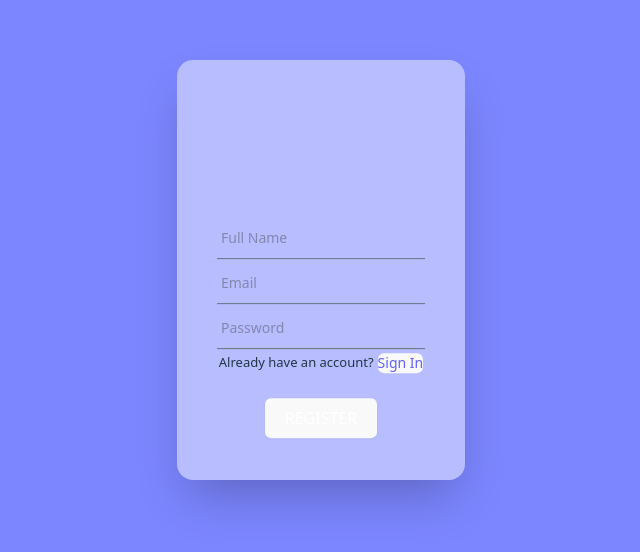
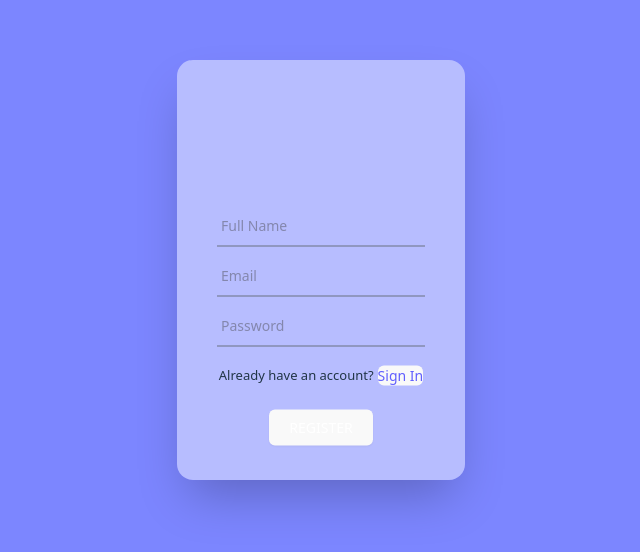
Before and after one commit to Almagius116/a3store, a React (Vite) app in the folder front-end/: page /signup in a window 1280 px wide. Shown: the part 130-682 px from the top of the page, without its empty margins (319-959 px from the left). Built offline with nearby package versions, Linux system fonts and the light colour scheme; no server answers.

Commit message:
feat: add validation using react-hook-form for login and register

```diff
--- a/front-end/package.json
+++ b/front-end/package.json
@@ -18,6 +18,7 @@
     "dotenv": "^16.5.0",
     "react": "^19.1.0",
     "react-dom": "^19.1.0",
+    "react-hook-form": "^7.59.0",
     "react-redux": "^9.2.0",
     "react-router-dom": "^7.6.2",
     "tailwind-merge": "^3.3.1",
--- a/front-end/src/components/buttons/Button.jsx
+++ b/front-end/src/components/buttons/Button.jsx
@@ -1,12 +1,12 @@
 import { cn } from "../../lib/utils";
 
-const Button = ({ children, className, onClick, isDisabled }) => {
+const Button = ({ children, className, isDisabled, ...props }) => {
   return (
     <button
-      onClick={onClick}
+      {...props}
       disabled={isDisabled}
       className={cn(
-        `text-white text-[16px] rounded-md bg-indigo-500  px-5 py-2.5 shadow-xs active:text-white transition duration-500 font-medium cursor-pointer ${
+        `text-white text-sm rounded-md bg-indigo-500  px-5 py-2.5 shadow-xs active:text-white transition duration-500 font-medium cursor-pointer ${
           isDisabled
             ? "opacity-50 cursor-not-allowed hover:bg-none"
             : "hover:bg-indigo-700"
--- /dev/null
+++ b/front-end/src/components/input/AuthInputText.jsx
@@ -0,0 +1,17 @@
+import ValidationText from "../text/ValidationText";
+
+const AuthInputText = ({ validation, ...props }) => {
+  return (
+    <>
+      <input
+        {...props}
+        className={
+          "bg-white/0 focus:outline-none border-b border-b-gray-500 w-52 text-zinc-600 text-sm text-start placeholder:text-start rounded-none px-1 pb-2.5 pt-1"
+        }
+      />
+      <ValidationText>{validation}</ValidationText>
+    </>
+  );
+};
+
+export default AuthInputText;
--- a/front-end/src/components/input/InputText.jsx
+++ b/front-end/src/components/input/InputText.jsx
@@ -1,14 +1,12 @@
 import { cn } from "../../lib/utils";
 
-const InputText = ({ placeholder, className, onChange }) => {
+const InputText = ({ className, ...props }) => {
   return (
     <>
       <input
-        type="text"
-        onChange={onChange}
-        placeholder={placeholder}
+        {...props}
         className={cn(
-          "w-40 focus:outline-none rounded-4xl bg-gray-100 px-4 py-2.5 text-gray-600 placeholder:text-center text-center",
+          "w-40 focus:outline-none rounded-xl bg-gray-100 px-5 py-3 text-gray-600 placeholder:text-start text-start text-sm",
           className
         )}
       />
--- a/front-end/src/components/link/LinkButton.jsx
+++ b/front-end/src/components/link/LinkButton.jsx
@@ -4,7 +4,6 @@ import { useNavigate } from "react-router-dom";
 const LinkButton = ({ children, dest, className }) => {
   const navigate = useNavigate();
   return (
-    <div className="items-center justify-center">
     <button
       onClick={() => navigate(dest)}
       className={cn(
@@ -14,7 +13,6 @@ const LinkButton = ({ children, dest, className }) => {
     >
       {children}
     </button>
-    </div>
   );
 };
 
--- /dev/null
+++ b/front-end/src/components/text/ValidationText.jsx
@@ -0,0 +1,14 @@
+const ValidationText = ({ children }) => {
+  const exist = Boolean(children);
+  return (
+    <p
+      className={`text-red-500 text-[10px] text-end ${
+        exist ? "visible" : "invisible"
+      }`}
+    >
+      {children || "false"}
+    </p>
+  );
+};
+
+export default ValidationText;
--- a/front-end/src/features/auth/authService.js
+++ b/front-end/src/features/auth/authService.js
@@ -10,7 +10,7 @@ export const getDecodedToken = async () => {
   return res;
 };
 
-export const register = async (data) => {
+export const registerUser = async (data) => {
   const res = await axios.post(`/users`, data);
   return res;
 };
--- /dev/null
+++ b/front-end/src/features/user/userService.js
@@ -0,0 +1,6 @@
+import axios from "../../utils/axiosInstance";
+
+export const profile = async (id) => {
+  const res = await axios.get(`/users/${id}`);
+  return res;
+};
--- a/front-end/src/pages/LoginPage.jsx
+++ b/front-end/src/pages/LoginPage.jsx
@@ -1,13 +1,17 @@
-import { useState } from "react";
 import Button from "../components/buttons/Button";
 import InputCard from "../components/cards/InputCard";
 import LinkButton from "../components/link/LinkButton";
 import { login } from "../features/auth/authService";
 import { useNavigate } from "react-router-dom";
+import { useForm } from "react-hook-form";
+import AuthInputText from "../components/input/AuthInputText";
 
 const LoginPage = () => {
-  const [email, setEmail] = useState("");
-  const [password, setPassword] = useState("");
+  const {
+    register,
+    handleSubmit,
+    formState: { errors },
+  } = useForm();
   const navigate = useNavigate();
 
   const handleLogin = async () => {
@@ -26,46 +30,52 @@ const LoginPage = () => {
           <InputCard className={"bg-white/45 grid gap-1.5 h-96"}>
             <div className=""></div>
             <div className="flex flex-col items-center justify-center gap-3 ">
-              <input
+              <form onSubmit={handleSubmit((data) => handleLogin(data))}>
+                <AuthInputText
+                  {...register("email", {
+                    required: "This is required",
+                    pattern: {
+                      value: /^[^@]+@[^@]+\.[^@]+$/,
+                      message: "Email is not valid",
+                    },
+                  })}
                   placeholder={"Email"}
-                type="email"
-                value={email}
-                onChange={(e) => setEmail(e.target.value)}
-                className={
-                  "bg-white/0 focus:outline-none border-b border-b-gray-500 w-52 text-zinc-600 text-sm text-start placeholder:text-start rounded-none px-1 py-2.5"
-                }
+                  validation={errors.email?.message}
                 />
-              <input
+                <AuthInputText
+                  {...register("password", {
+                    required: "This is required",
+                    minLength: {
+                      value: 8,
+                      message: "Min length is 8",
+                    },
+                  })}
                   placeholder={"Password"}
-                type="password"
-                value={password}
-                onChange={(e) => setPassword(e.target.value)}
-                className={
-                  "bg-white/0 focus:outline-none border-b border-b-gray-500 w-52 text-zinc-600 text-sm text-start placeholder:text-start rounded-none px-1 py-2.5"
-                }
+                  validation={errors.password?.message}
                 />
-              <div className="w-full flex justify-end text-[10px] ">
+                <div className="w-full flex justify-end">
                   <LinkButton
                     className={
-                    "p-0 bg-white/0 hover:bg-white/0 hover:text-gray-700 active:text-white/25 text-gray-500 shadow-none mr-10 font-extralight "
+                      "p-0 bg-white/0 hover:bg-white/0 hover:text-gray-700 active:text-white/25 text-gray-500 shadow-none font-extralight text-[12px] mt-2"
                     }
                   >
-                  Forgot password ?
+                    Forgot password?
                   </LinkButton>
                 </div>
-              <div className="text-[12px] flex items-center gap-[70px]">
+                <div className="text-[12px] flex items-center justify-end gap-[70px] mt-4">
                   <LinkButton
                     dest={"/signup"}
                     className={
-                    "p-0 bg-white/0 hover:bg-white/0 hover:text-gray-800 active:text-white/25 text-gray-600 shadow-none font-medium"
+                      "p-0 bg-white/0 hover:bg-white/0 hover:text-gray-800 active:text-white/25 text-gray-600 shadow-none font-medium text-[12px]"
                     }
                   >
                     SIGN UP
                   </LinkButton>
-                <Button onClick={handleLogin} className={"pt-2 "}>
+                  <Button type={"submit"} className={"pt-2 "}>
                     LOG IN
                   </Button>
                 </div>
+              </form>
             </div>
           </InputCard>
         </div>
--- a/front-end/src/pages/ProfilePage.jsx
+++ b/front-end/src/pages/ProfilePage.jsx
@@ -1,7 +1,32 @@
+import { useForm } from "react-hook-form";
+import { useSelector } from "react-redux";
+import Navbar from "../components/Navbar";
+import { profile } from "../features/user/userService";
+import { useCallback, useEffect } from "react";
+import { useFetch } from "../hooks/useFetch";
+import InputText from "../components/input/InputText";
+
 const ProfilePage = () => {
+  const id = useSelector((state) => state.user.user.id);
+  const getUser = useCallback(() => profile(id), [id]);
+  const { data: user, loading, error } = useFetch(getUser);
+  const {
+    register,
+    handleSubmit,
+    reset,
+    formState: { errors },
+  } = useForm();
+
+  if (loading) return <p>Loading produk...</p>;
+  if (error) return <p>Terjadi error: {error.message}</p>;
+
   return (
     <>
-      <div>halaman profile</div>
+      <Navbar />
+      <div className="flex">
+        <section className="bg-amber-300 w-[35%] h-96"></section>
+        <section className="bg-amber-200 w-[65%] h-96"></section>
+      </div>
     </>
   );
 };
--- a/front-end/src/pages/RegisterPage.jsx
+++ b/front-end/src/pages/RegisterPage.jsx
@@ -1,56 +1,61 @@
-import { useState } from "react";
 import Button from "../components/buttons/Button";
 import InputCard from "../components/cards/InputCard";
-import InputText from "../components/input/InputText";
+import AuthInputText from "../components/input/AuthInputText";
 import LinkButton from "../components/link/LinkButton";
-import { register } from "../features/auth/authService";
+import { registerUser } from "../features/auth/authService";
+import { useForm } from "react-hook-form";
 
 const RegisterPage = () => {
-  const [fullName, setFullName] = useState("");
-  const [email, setEmail] = useState("");
-  const [password, setPassword] = useState("");
+  const {
+    register,
+    handleSubmit,
+    formState: { errors },
+  } = useForm();
 
-  const handleRegister = async () => {
+  const handleRegister = async (data) => {
     try {
-      if (!fullName || !email || !password) {
-        return console.log("Full Name, Email, and Password must be fill");
-      }
-      await register({ fullName, email, password });
+      const { fullName, email, password } = data;
+      console.log(fullName, email, password);
+      const res = await registerUser({ fullName, email, password });
+      console.log(res);
     } catch (err) {
       console.log(err);
     }
   };
+
   return (
     <>
       <div className="w-screen h-screen bg-indigo-400 flex">
         <div className="absolute top-1/2 -translate-y-1/2 left-1/2 -translate-x-1/2">
           <InputCard className={"h-[420px] bg-white/45"}>
             <div className="absolute top-1/2 -translate-y-[25%] left-1/2 -translate-x-1/2">
-              <input
+              <form onSubmit={handleSubmit((data) => handleRegister(data))}>
+                <AuthInputText
+                  {...register("fullName", { required: "This is required" })}
                   placeholder={"Full Name"}
-                value={fullName}
-                onChange={(e) => setFullName(e.target.value)}
-                className={
-                  "bg-white/0 focus:outline-none border-b border-b-gray-500 w-52 text-zinc-600 text-sm text-start placeholder:text-start rounded-none px-1 pb-2.5 pt-3.5"
-                }
+                  validation={errors.fullName?.message}
                 />
-              <input
+                <AuthInputText
+                  {...register("email", {
+                    required: "This is required",
+                    pattern: {
+                      value: /^[^@]+@[^@]+\.[^@]+$/,
+                      message: "Email is not valid",
+                    },
+                  })}
                   placeholder={"Email"}
-                type="email"
-                value={email}
-                onChange={(e) => setEmail(e.target.value)}
-                className={
-                  "bg-white/0 focus:outline-none border-b border-b-gray-500 w-52 text-zinc-600 text-sm text-start placeholder:text-start rounded-none px-1 pb-2.5 pt-3.5"
-                }
+                  validation={errors.email?.message}
                 />
-              <input
+                <AuthInputText
+                  {...register("password", {
+                    required: "This is required",
+                    minLength: {
+                      value: 8,
+                      message: "Min length is 8",
+                    },
+                  })}
                   placeholder={"Password"}
-                type="password"
-                value={password}
-                onChange={(e) => setPassword(e.target.value)}
-                className={
-                  "bg-white/0 focus:outline-none border-b border-b-gray-500 w-52 text-zinc-600 text-sm text-start placeholder:text-start rounded-none px-1 pb-2.5 pt-3.5"
-                }
+                  validation={errors.password?.message}
                 />
                 <div className="flex text-[13px] justify-center gap-1 mt-1">
                   <p>Already have an account?</p>
@@ -64,10 +69,11 @@ const RegisterPage = () => {
                   </LinkButton>
                 </div>
                 <div className="flex justify-center mt-6 text-[12px]">
-                <Button onClick={handleRegister} className={"py-2"}>
+                  <Button type={"submit"} className={"py-2"}>
                     REGISTER
                   </Button>
                 </div>
+              </form>
             </div>
           </InputCard>
         </div>
```
Also changed, not shown: 1 other file (tests, documents, lock files or other folders). Lines whose indentation alone changed are shown as unchanged.
